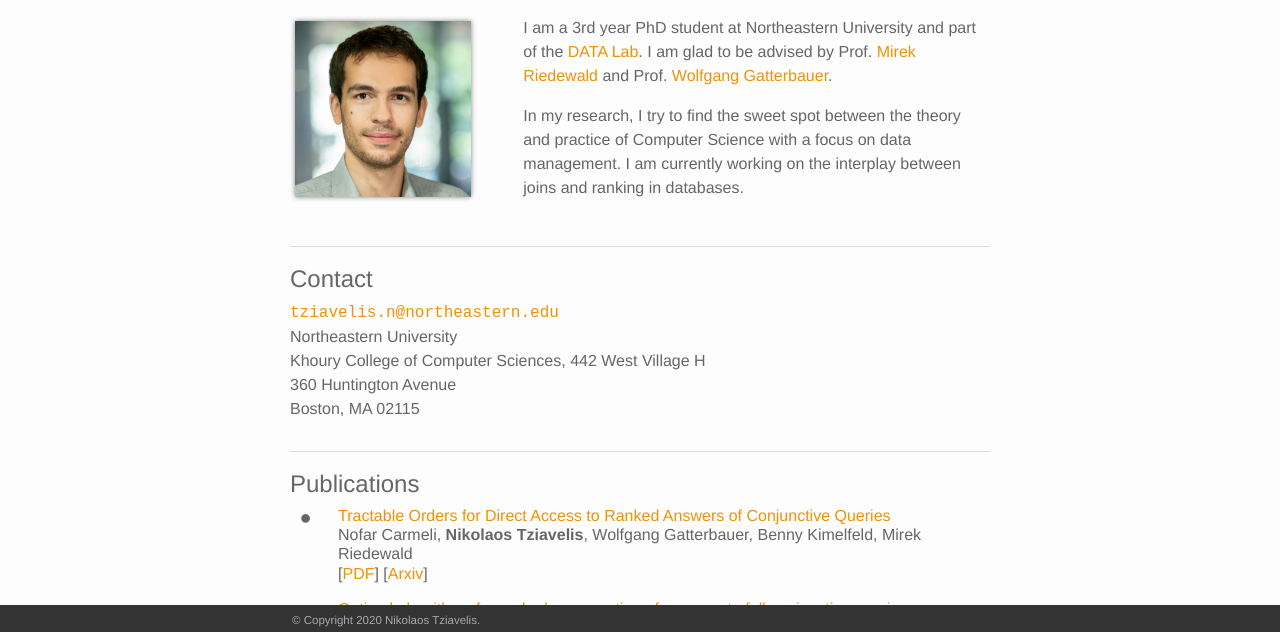
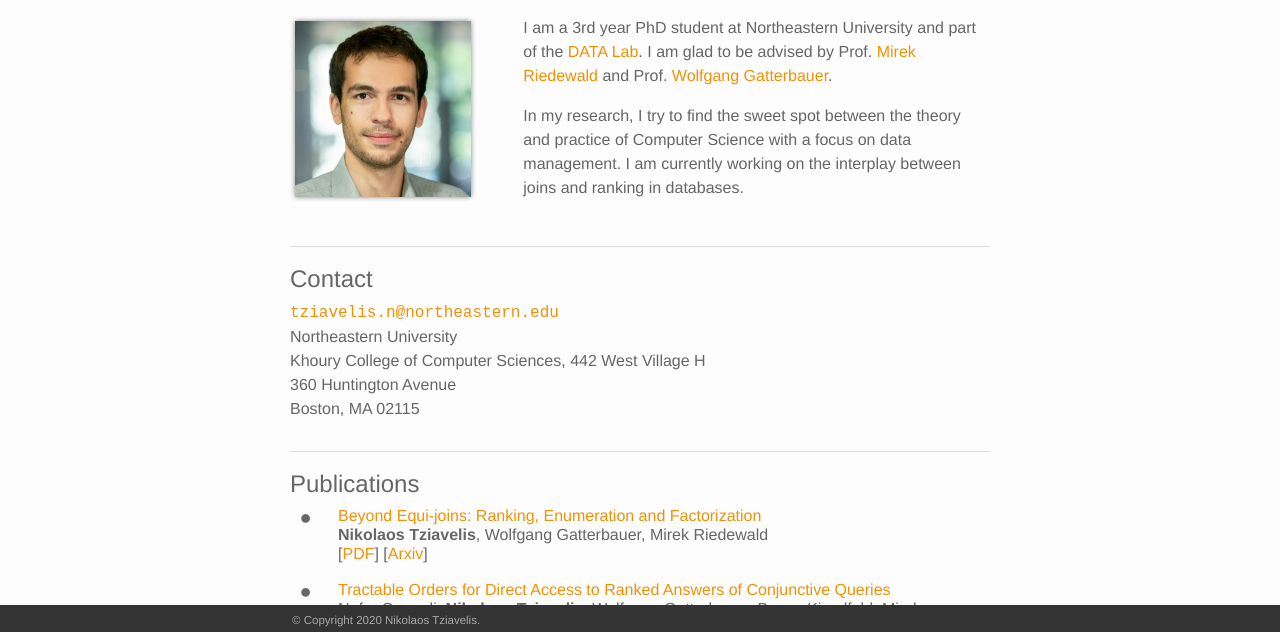
Before and after one commit to ntzia/ntzia.github.io, a plain HTML site: page index.html in a window 1280 px wide. Shown: the part 166-798 px from the top of the page. Drawn offline with Linux system fonts and the light colour scheme.

Commit message:
Beyond equijoins paper

```diff
--- a/index.html
+++ b/index.html
@@ -123,6 +123,25 @@
 
     <h2>Publications</h2>
 
+      <div class="paper">
+        <div class="thumb">
+        </div>
+        <div class="entry">
+          <div class="title">
+            <a href="https://arxiv.org/abs/2101.12158">Beyond Equi-joins: Ranking, Enumeration and Factorization</a>
+          </div>
+          <div class="authors">
+            <strong>Nikolaos Tziavelis</strong>, Wolfgang Gatterbauer, Mirek Riedewald
+          </div>
+
+          <span class="links">
+            [<a href="download/Beyond_Equijoins.pdf" target="_blank">PDF</a>]
+
+            [<a href="https://arxiv.org/abs/2101.12158" target="_blank">Arxiv</a>]
+          </span>
+        </div>
+      </div>
+
 
       <div class="paper">
         <div class="thumb">
@@ -136,13 +155,10 @@
           </div>
 
           <span class="links">
-
             [<a href="download/Tractable_Orders_2020.pdf" target="_blank">PDF</a>]
 
             [<a href="https://arxiv.org/abs/2012.11965" target="_blank">Arxiv</a>]
-
           </span>
-
         </div>
       </div>
 
@@ -152,7 +168,7 @@
         </div>
         <div class="entry">
           <div class="title">
-            <a href="https://dl.acm.org/doi/abs/10.14778/3397230.3397250">Optimal algorithms for ranked enumeration of answers to full conjunctive queries</a>
+            <a href="https://dl.acm.org/doi/abs/10.14778/3397230.3397250">Optimal Algorithms for Ranked Enumeration of Answers to Full Conjunctive Queries</a>
           </div>
           <div class="authors">
             <strong>Nikolaos Tziavelis</strong>, Deepak Ajwani, Wolfgang Gatterbauer, Mirek Riedewald, Xiaofeng Yang
```
Also changed, not shown: 1 other file.
